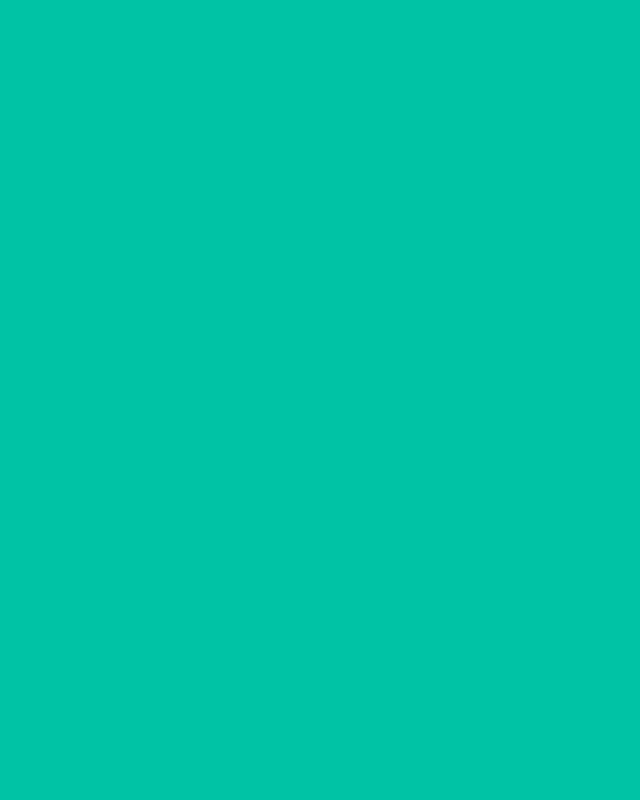
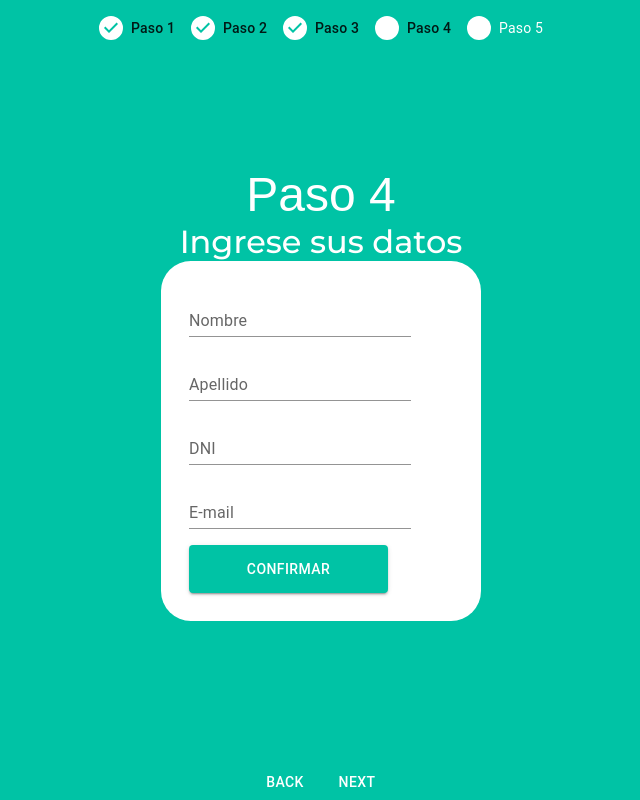
Before and after one commit to chafitita/vitalia, a React (Vite) app: page /pasos/paciente in a window 1280 px wide. Before the commit this address had no page. Shown: the whole page, without its empty margins (319-959 px from the left). Built offline with nearby package versions, Linux system fonts and the light colour scheme; a web font is replaced by a local one.

Commit message:
paciente update

```diff
--- /dev/null
+++ b/src/components/PacientData.jsx
@@ -0,0 +1,177 @@
+import * as React from 'react';
+import Box from '@mui/material/Box';
+import TextField from '@mui/material/TextField';
+import { useContext, useState } from 'react'; // Importar useState para errores de validación y carga
+import { VitaliaContext } from '../contexts/vitaliaContext';
+import { Button, CircularProgress, Typography } from '@mui/material'; // Importar componentes para feedback
+
+export default function PacientData() {
+  // Desestructurar del contexto, asumiendo que los setters tienen los nombres correctos
+  const { nombre, setNombre, apellido, setApellido, dni, setDni, email, setEmail } = useContext(VitaliaContext);
+
+  // Estados locales para manejar errores de validación y estado de carga/mensaje
+  const [errors, setErrors] = useState({});
+  const [isLoading, setIsLoading] = useState(false);
+  const [message, setMessage] = useState('');
+  const [messageType, setMessageType] = useState(''); // 'success' o 'error'
+
+  // **Función genérica para manejar los cambios en cualquier TextField**
+  // Se usa el atributo 'name' del TextField para identificar qué estado actualizar
+  const handleChange = (event) => {
+    const { name, value } = event.target; // Obtiene el 'name' y el 'value' del input que cambió
+
+    // Limpia el error del campo cuando el usuario empieza a escribir de nuevo
+    setErrors((prevErrors) => ({ ...prevErrors, [name]: '' }));
+
+    // Actualiza el estado correspondiente usando el 'name' del input
+    switch (name) {
+      case 'nombre':
+        setNombre(value);
+        break;
+      case 'apellido':
+        setApellido(value);
+        break;
+      case 'dni':
+        setDni(value);
+        break;
+      case 'email':
+        setEmail(value);
+        break;
+      default:
+        break;
+    }
+    // console.log(`${name}: ${value}`); // Para depuración
+  };
+
+  // Función de validación de formulario
+  const validateForm = () => {
+    let tempErrors = {};
+    let isValid = true;
+
+    if (!nombre.trim()) {
+      tempErrors.nombre = 'El nombre es requerido.';
+      isValid = false;
+    }
+    if (!apellido.trim()) {
+      tempErrors.apellido = 'El apellido es requerido.';
+      isValid = false;
+    }
+    if (!dni.trim()) {
+      tempErrors.dni = 'El DNI es requerido.';
+      isValid = false;
+    } else if (!/^\d+$/.test(dni.trim())) {
+      tempErrors.dni = 'El DNI debe contener solo números.';
+      isValid = false;
+    } else if (dni.trim().length < 7 || dni.trim().length > 10) { // Ejemplo de longitud para DNI
+      tempErrors.dni = 'El DNI debe tener entre 7 y 10 dígitos.';
+      isValid = false;
+    }
+    if (!email.trim()) {
+      tempErrors.email = 'El E-mail es requerido.';
+      isValid = false;
+    } else if (!/\S+@\S+\.\S+/.test(email.trim())) {
+      tempErrors.email = 'Formato de E-mail inválido.';
+      isValid = false;
+    }
+
+    setErrors(tempErrors); // Actualiza el estado de errores
+    return isValid;
+  };
+
+  // Función de envío del formulario
+  const handleSubmit = () => {
+    setMessage(''); // Limpiar mensajes anteriores
+    setMessageType('');
+
+    if (!validateForm()) {
+      setMessage('Por favor, corrige los errores en el formulario.');
+      setMessageType('error');
+      return; // Detiene el envío si la validación falla
+    }
+
+    setIsLoading(true); // Activa el estado de carga
+    console.log('Intentando enviar datos:', { nombre, apellido, dni, email });
+  }
+
+  return (
+    <Box
+      component="form"
+      // Corrección en la sintaxis del objeto sx
+      sx={{
+        '& > :not(style)': { m: 1, width: '25ch' },
+        display: 'flex',
+        flexDirection: 'column',
+        backgroundColor: 'white',
+        borderRadius: '30px',
+        textAlign: 'center',
+        width: '25vw',
+        minWidth: '300px', // Añadido para mejor responsividad
+        padding: '20px' // Añadido para que el contenido no se pegue al borde
+      }}
+      noValidate
+      autoComplete="off"
+    >
+      <TextField
+        value={nombre}
+        onChange={handleChange} // Usamos la función genérica
+        id="nombre-field" // ID único
+        name="nombre" // IMPORTANTE: Define el 'name'
+        label="Nombre"
+        variant="standard"
+      />
+      <TextField
+        value={apellido}
+        onChange={handleChange} // Usamos la función genérica
+        id="apellido-field" // ID único
+        name="apellido" // IMPORTANTE: Define el 'name'
+        label="Apellido"
+        variant="standard"
+      />
+      <TextField
+        value={dni}
+        onChange={handleChange} // Usamos la función genérica
+        id="dni-field" // ID único
+        name="dni" // IMPORTANTE: Define el 'name'
+        label="DNI"
+        variant="standard"
+        type="number" // Sugerencia para teclado numérico
+        inputProps={{ inputMode: 'numeric', pattern: '[0-9]*' }} // Para mejor compatibilidad y accesibilidad
+      />
+      <TextField
+        value={email}
+        onChange={handleChange} // Usamos la función genérica
+        id="email-field" // ID único
+        name="email" // IMPORTANTE: Define el 'name'
+        label="E-mail"
+        variant="standard"
+        type="email" // Sugerencia para formato de email
+      />
+
+      {/* Mensajes de feedback para el usuario */}
+      {message && (
+        <Typography
+          sx={{
+            mt: 2,
+            textAlign: 'center'
+          }}
+        >
+          {message}
+        </Typography>
+      )}
+
+      <Button
+        variant="contained"
+        sx={{
+          backgroundColor: '#00C3A5',
+          '&:hover': { backgroundColor: '#00A88D' },
+          mt: 3, // Margen superior para separar del último TextField
+          height: '48px', // Altura fija para el spinner
+        }}
+        onClick={handleSubmit}
+        fullWidth
+      >
+         Confirmar
+      </Button>
+    </Box>
+  );
+}
--- a/src/components/ShiftCard.jsx
+++ b/src/components/ShiftCard.jsx
@@ -10,14 +10,16 @@ export default function ShiftCard(){
         navigate('/pasos/finalización')
     }
 
-    // const handleConfirmacion () => {
-        // aca iría el put de turno?
-    // }
-
-    const { especialidad, doctor, fecha, horario, resetTurno } = useContext(VitaliaContext)
+    const { especialidad, doctor, fecha, horario, nombre, apellido, dni, email } = useContext(VitaliaContext)
     return(
         <Card sx={{ maxWidth: 400, margin: 'auto', p: 2 }}>
             <CardContent>
+                <Typography variant='subtitle1' color='text.secondary'>Paciente:</Typography>
+                <Typography variant='h6' color='black' gutterBottom>{nombre || 'No seleccionada'}</Typography>
+                <Typography variant='h6' color='black' gutterBottom>{apellido || 'No seleccionada'}</Typography>
+                <Typography variant='h6' color='black' gutterBottom>{dni || 'No seleccionada'}</Typography>
+                <Typography variant='h6' color='black' gutterBottom>{email || 'No seleccionada'}</Typography>
+
                 <Typography variant='subtitle1' color='text.secondary'>Especialidad:</Typography>
                 <Typography variant='h6' color='black' gutterBottom>{especialidad || 'No seleccionada'}</Typography>
 
--- a/src/components/Stepper.jsx
+++ b/src/components/Stepper.jsx
@@ -12,7 +12,8 @@ const steps = [
   {label: "Paso 1", path: "/pasos/especialidad"},
   {label: "Paso 2", path: "/pasos/doctor"},
   {label: "Paso 3", path: "/pasos/fecha-horario"},
-  {label: "Paso 4", path: "/pasos/confirmación"},
+  {label: "Paso 4", path: "/pasos/paciente"},
+  {label: "Paso 5", path: "/pasos/confirmación"},
 ]
 
 export default function HorizontalLinearStepper() {
--- a/src/contexts/vitaliaContext.jsx
+++ b/src/contexts/vitaliaContext.jsx
@@ -10,11 +10,20 @@ export function VitaliaContextProvider(props){
     const [fecha, setFecha] = useState(null)
     const [horario, setHorario] = useState('')
 
+    const [nombre, setNombre] = useState('')
+    const [apellido, setApellido] = useState('')
+    const [email, setEmail] = useState('')
+    const [dni, setDni] = useState('')
+
     const resetTurno = () => {
         setEspecialidad('')
         setDoctor('')
         setFecha(null)
         setHorario('')
+        setNombre('')
+        setApellido('')
+        setEmail('')
+        setDni('')
     }
 
     const VitaliaData = {
@@ -22,6 +31,10 @@ export function VitaliaContextProvider(props){
         doctor, setDoctor,
         fecha, setFecha,
         horario, setHorario,
+        nombre, setNombre,
+        apellido, setApellido,
+        email, setEmail,
+        dni, setDni,
         resetTurno
     }
     return(
--- a/src/routers/AppRouters.jsx
+++ b/src/routers/AppRouters.jsx
@@ -6,6 +6,7 @@ import { Doctor } from "./Doctor"
 import { FechaHorario } from "./FechaHorario"
 import { Confirmación } from "./Confirmación"
 import { Finalización } from "./finalización"
+import { Paciente } from "./Paciente"
 
 
 export const AppRouters = () => {
@@ -23,6 +24,7 @@ export const AppRouters = () => {
           <Route path="especialidad" element={<Especialidad />}/>
           <Route path="doctor" element={<Doctor />}/>
           <Route path="fecha-horario" element={<FechaHorario />}/>
+          <Route path="paciente" element={<Paciente />}/>
           <Route path="confirmación" element={<Confirmación />}/>
           <Route path="finalización" element={<Finalización />}/>
         </Route>
--- /dev/null
+++ b/src/routers/Paciente.jsx
@@ -0,0 +1,16 @@
+import '../css/App.css'
+import PacientData from '../components/PacientData'
+
+export const Paciente = () => {
+  return (
+    <>
+        <div className="main">
+            <div className="content">
+                <h1>Paso 4</h1>
+                <h2 className="sub-title">Ingrese sus datos</h2>
+            </div>
+            <PacientData />
+        </div>
+    </>
+  )
+}
```
